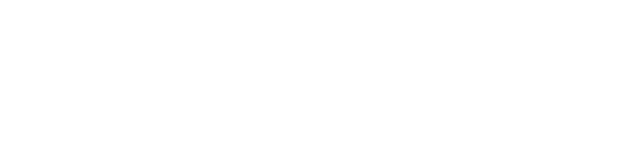
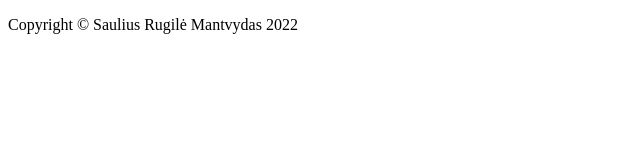
Before and after one commit to Kicaiterugile/git-playground, a plain HTML site: page index.html in a window 1280 px wide. Shown: the whole page, without its empty margins (0-640 px from the left). Drawn offline with Linux system fonts and the light colour scheme.

Commit message:
added footer

```diff
--- a/index.html
+++ b/index.html
@@ -8,5 +8,16 @@
 </head>
 <body>
 
+
+    <footer>
+        <footer class="bg-dark text-white">
+            <div class="container  text-center">
+
+                <p>Copyright &copy; Saulius Rugilė Mantvydas 2022</p>
+            </div>
+
+        </footer>
+
 </body>
+
 </html>
```
